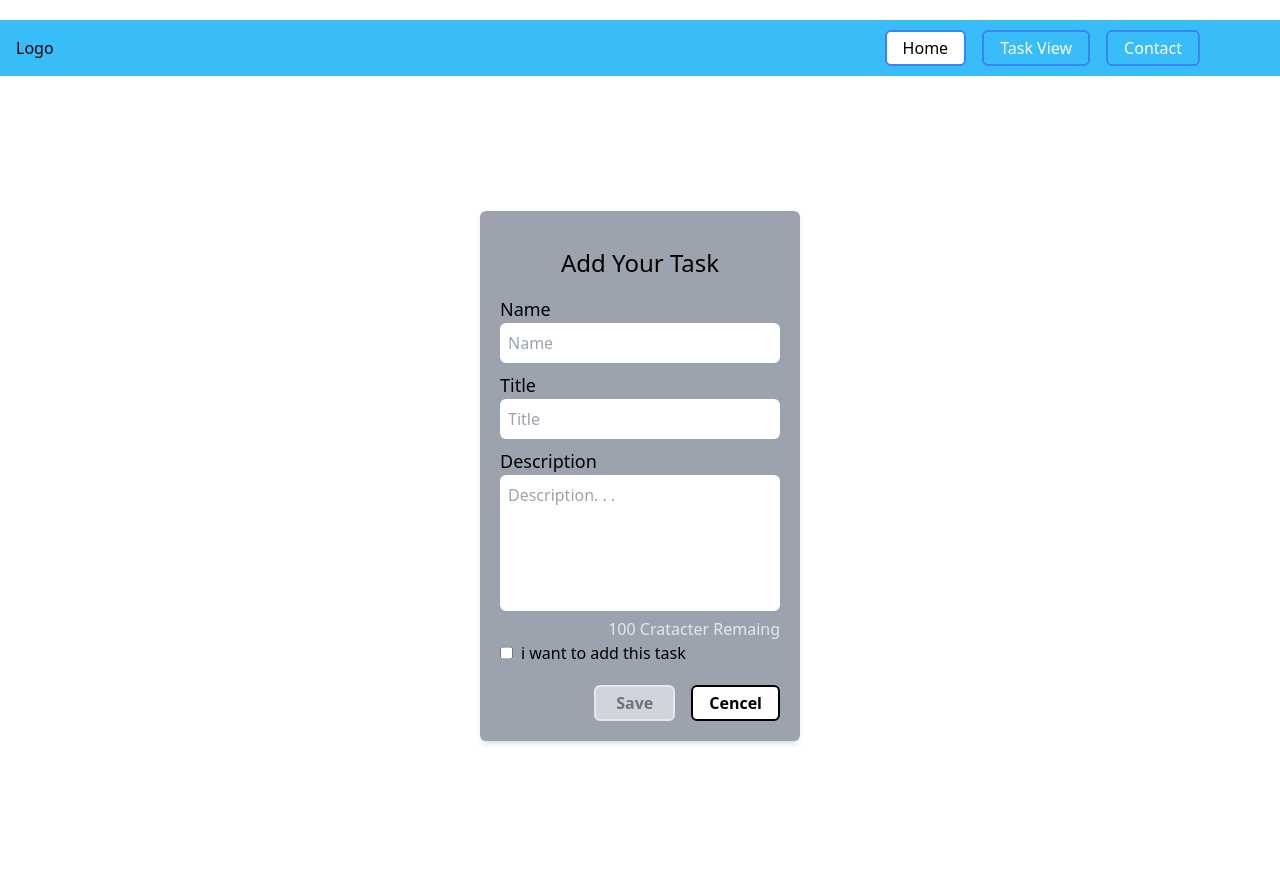
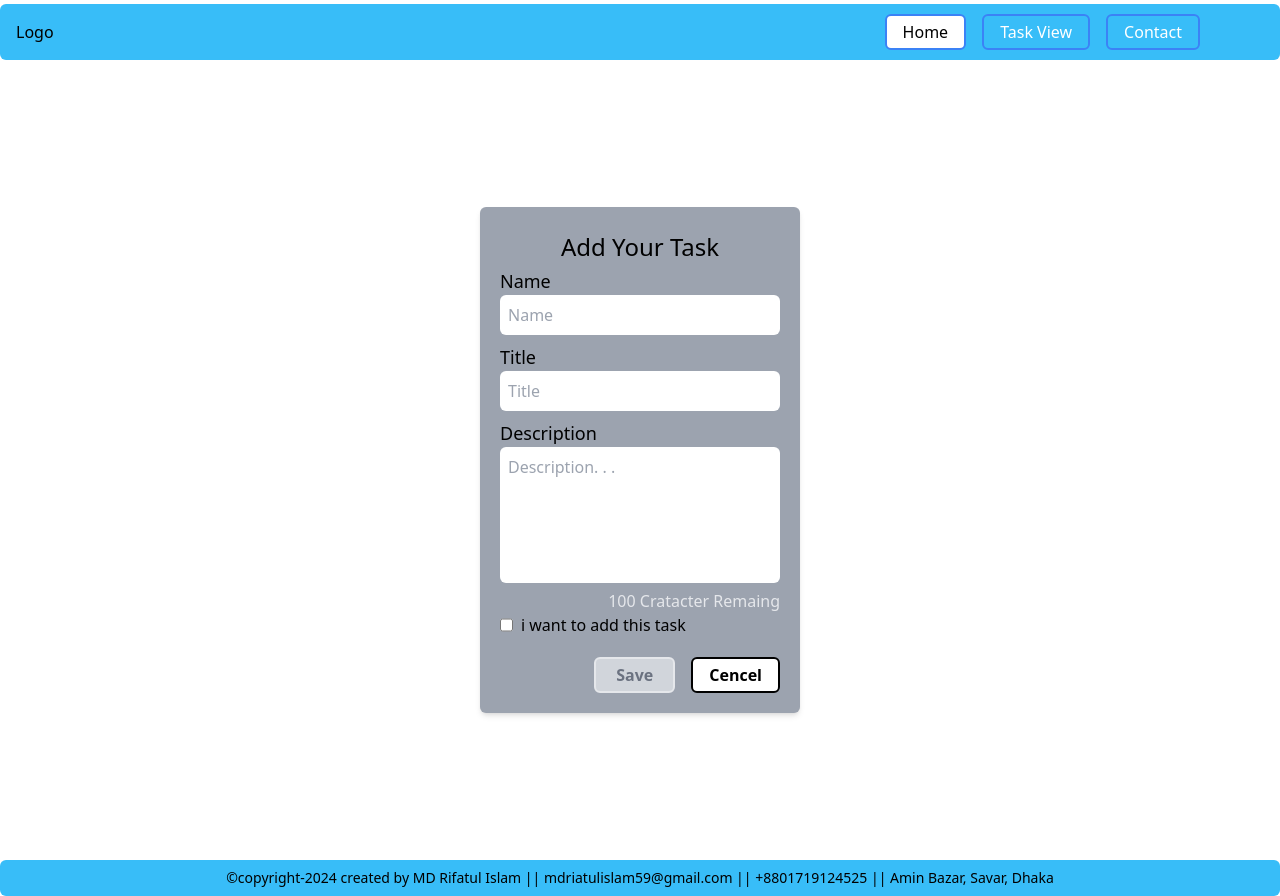
Before and after one commit to mdrifat59/todo, a React (Vite) app: page / in a window 1280 px wide. Built offline with nearby package versions, Linux system fonts and the light colour scheme.

Commit message:
footer-add

```diff
--- a/src/Rootlayout/RootLayouts.jsx
+++ b/src/Rootlayout/RootLayouts.jsx
@@ -1,12 +1,14 @@
 import React from 'react'
 import Navbar from '../components/menubar'
 import { Outlet } from 'react-router-dom'
+import Footer from '../components/Footer'
 
 const RootLayouts = () => {
   return (
     <>
     <Navbar/>
     <Outlet/>
+    <Footer/>
     </>
   )
 }
--- /dev/null
+++ b/src/components/Footer.jsx
@@ -0,0 +1,14 @@
+import React from 'react'
+
+const Footer = () => {
+  return (
+    <>
+
+        <div className='container py-2 text-center bg-sky-400 rounded-md text-sm'>
+            <p>©copyright-2024 created by MD Rifatul Islam || mdriatulislam59@gmail.com || +8801719124525 || Amin Bazar, Savar, Dhaka</p>
+        </div>
+    </>
+  )
+}
+
+export default Footer
--- a/src/components/menubar/index.jsx
+++ b/src/components/menubar/index.jsx
@@ -11,7 +11,7 @@ const Navbar = () => {
   return (
     <>
         <div className='container'>
-            <div className='bg-sky-400 flex justify-between mt-5'>
+            <div className='bg-sky-400 flex justify-between rounded-md mt-1'>
                 <div className='flex justify-start p-4'> <h3>Logo</h3></div>
                 <div className='flex gap-4 items-center mr-20'>
                    <Link to="/" className={linkClass('/')}>Home</Link>
--- a/src/pages/Home.jsx
+++ b/src/pages/Home.jsx
@@ -73,7 +73,7 @@ const Home = () => {
     <ToastContainer />
     <div className='w-full h-screen flex justify-center items-center'>
         <div className='w-1/4  bg-gray-400 shadow-md rounded-md text-center box-border p-5'>
-            <h1 className='py-4 text-2xl'> Add Your Task</h1>
+            <h1 className='py-1 text-2xl'> Add Your Task</h1>
             <h3 className='flex justify-start text-lg'>Name</h3>
             <input className='w-full p-2 rounded-md outline-none  mb-2' type="text" placeholder='Name' onChange={(e)=>setName(e.target.value)} value={name} />
             <div>
```
